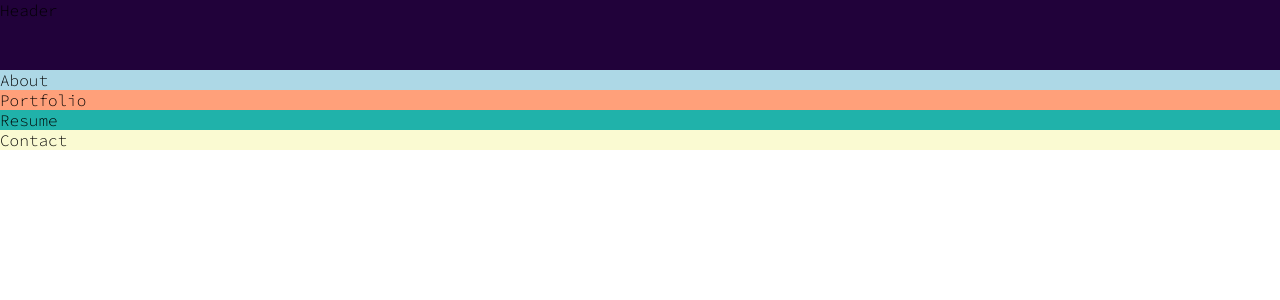
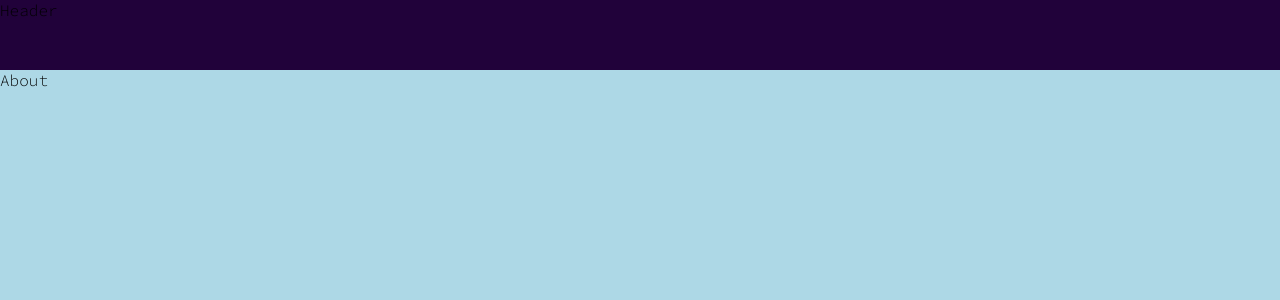
Before and after one commit to reethd/Reeth-Dasgupta-Portfolio, a React (Create React App) app: page / in a window 1280 px wide. Shown: the top 300 px of the page. Built offline with nearby package versions, Linux system fonts and the light colour scheme.

Commit message:
added scrolling and positioning css

```diff
--- a/public/index.html
+++ b/public/index.html
@@ -16,6 +16,7 @@
       * {
         font-family: "Source Code Pro", monospace;
         margin: 0;
+        overflow-x: hidden;
       }
     </style>
   </head>
--- a/src/App.js
+++ b/src/App.js
@@ -3,15 +3,18 @@ import About from "./components/about/About";
 import Portfolio from "./components/portfolio/Portfolio";
 import Resume from "./components/resume/Resume";
 import Contact from "./components/contact/Contact";
+import "./app.scss";
 
 function App() {
   return (
     <div className="app">
       <Header />
-      <About />
-      <Portfolio />
-      <Resume />
-      <Contact />
+      <div className="sections">
+        <About />
+        <Portfolio />
+        <Resume />
+        <Contact />
+      </div>
     </div>
   );
 }
--- /dev/null
+++ b/src/app.scss
@@ -0,0 +1,22 @@
+.app{
+    height: 100vh;
+
+    .sections{
+        width: 100%;
+        height: calc(100vh - 70px);
+        background-color: black;
+        position: relative;
+        top: 70px;
+        scroll-snap-type: y mandatory;
+        scrollbar-width: none;
+        &::-webkit-scrollbar{
+            display:none;
+        }
+
+        > *{
+            width: 100%;
+            height: calc(100vh - 70px);
+            scroll-snap-align: start;
+        }
+    }
+}
--- a/src/components/header/header.scss
+++ b/src/components/header/header.scss
@@ -2,4 +2,7 @@
     width: 100%;
     height: 70px;
     background-color: #21023a;
+    position: fixed;
+    top: 0;
+    z-index: 2;
 }
```
